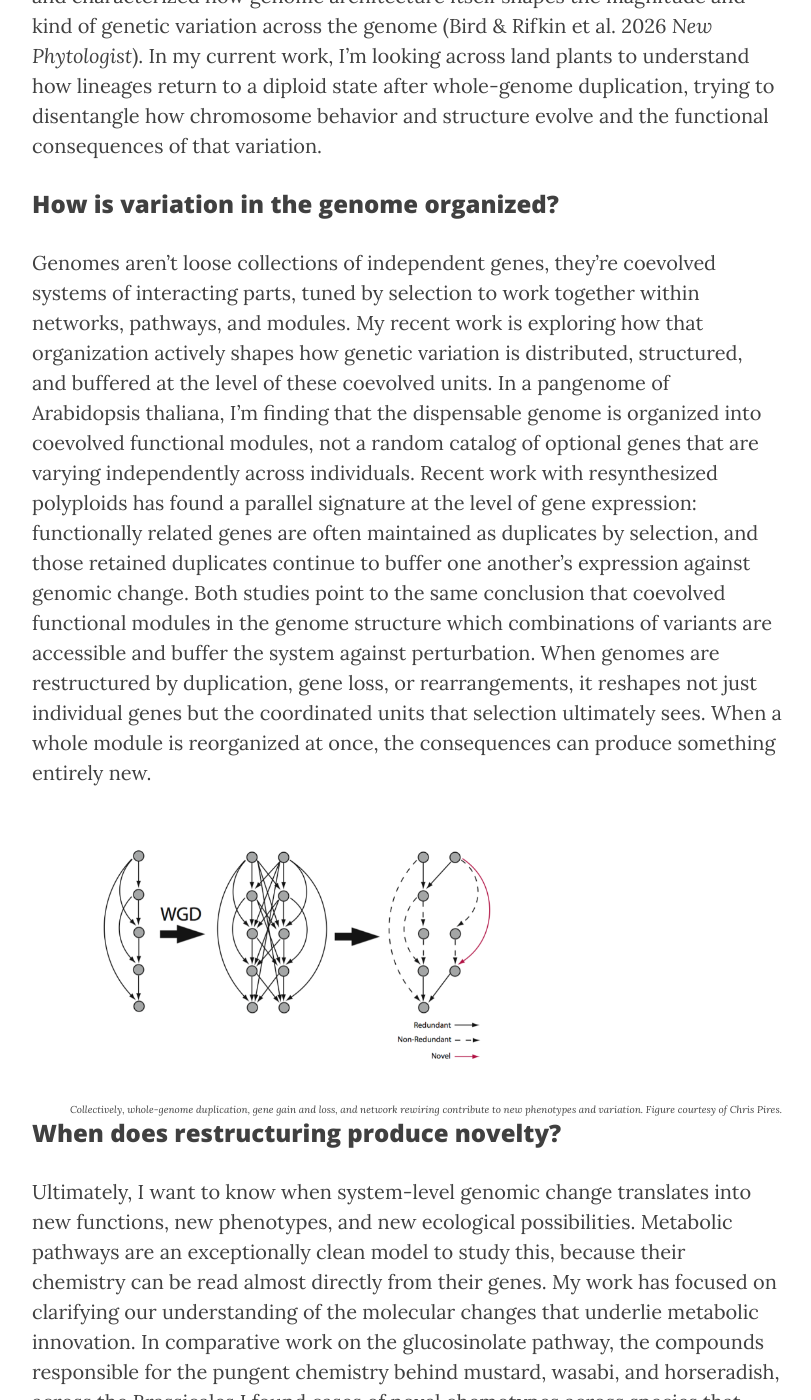
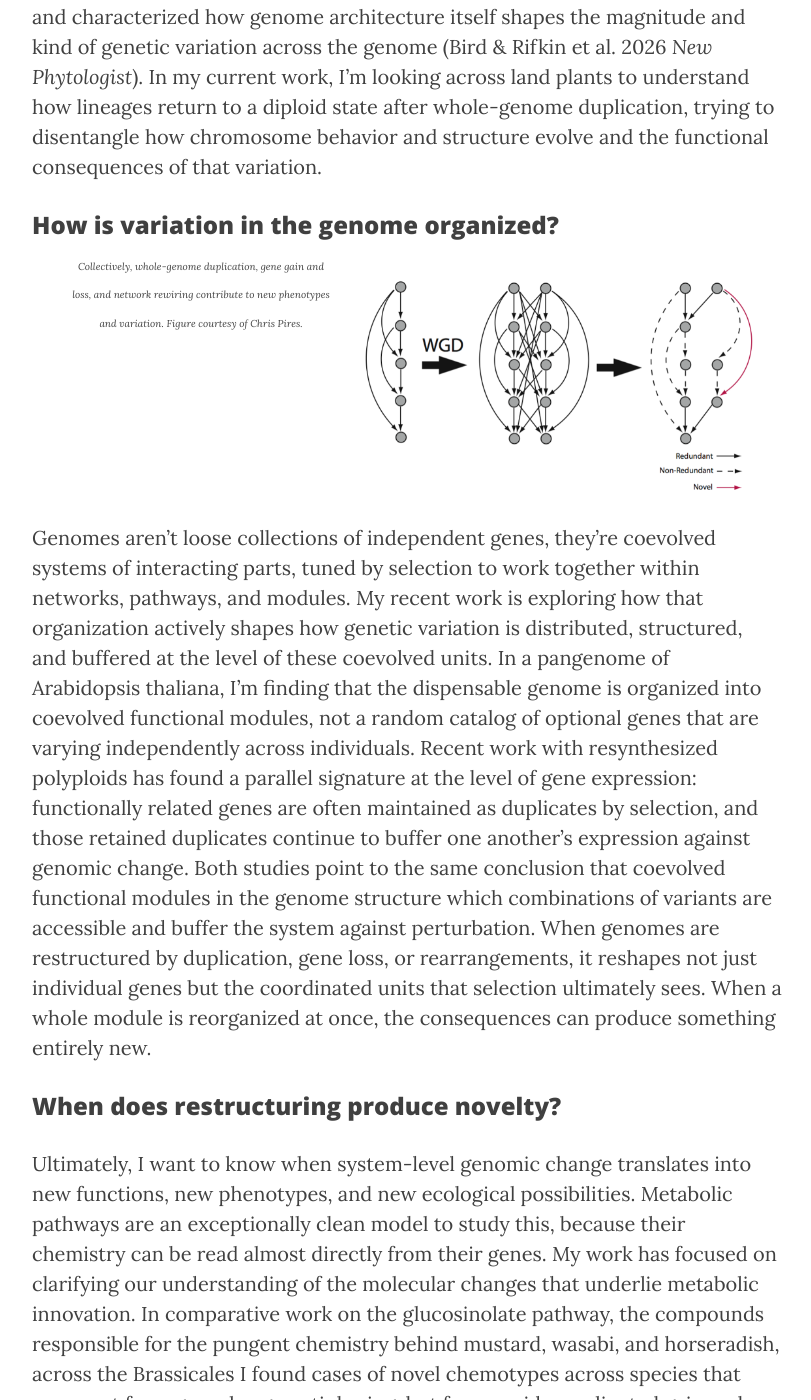
Before and after one commit to KevinABird/KevinABird.github.io, a Jekyll site: the page built from 3_research.md, in a window 1280 px wide and 1400 px high, scrolled down 1717 px. Shown: the whole window, without its empty margins (233-1044 px from the left). Built offline with Jekyll 4.4.1, drawn with Linux system fonts in a browser that asks for light colours; nearby versions of some CDN libraries; some of the changed text lies outside the part shown.

Commit message:
Update 3_research.md

```diff
--- a/3_research.md
+++ b/3_research.md
@@ -9,6 +9,7 @@ The spectacular diversity of life reflects a continual interplay between ecologi
 
 
 My research approaches this through three connected questions.
+
 ___
 
 ### Why do genomes restructure differently across lineages?
@@ -25,14 +26,16 @@ Ferns rarely lose chromosomes after whole-genome duplication, yet such losses ar
 
 ### How is variation in the genome organized?
 
-Genomes aren't loose collections of independent genes, they're coevolved systems of interacting parts, tuned by selection to work together within networks, pathways, and modules. My recent work is exploring how that organization actively shapes how genetic variation is distributed, structured, and buffered at the level of these coevolved units. In a pangenome of Arabidopsis thaliana, I'm finding that the dispensable genome is organized into coevolved functional modules, not a random catalog of optional genes that are varying independently across individuals. Recent work with resynthesized polyploids has found a parallel signature at the level of gene expression: functionally related genes are often maintained as duplicates by selection, and those retained duplicates continue to buffer one another's expression against genomic change. Both studies point to the same conclusion that coevolved functional modules in the genome structure which combinations of variants are accessible and buffer the system against perturbation. When genomes are restructured by duplication, gene loss, or rearrangements, it reshapes not just individual genes but the coordinated units that selection ultimately sees. When a whole module is reorganized at once, the consequences can produce something entirely new.
-
 <div class="right_figure"><figure>
-	<img src="/img/Picture1.png" alt="Network evolution after WGD" style="float: center" width="400" hspace="25" vspace="25" />
+	<img src="/img/Picture1.png" alt="Network evolution after WGD" style="float: right" width="400" hspace="25" vspace="25" />
 		<figcaption>
 			<font size="1.5"><i> Collectively, whole-genome duplication, gene gain and loss, and network rewiring contribute to new phenotypes and variation. Figure courtesy of Chris Pires. </i></font>
 		</figcaption>
 </figure></div>
+
+Genomes aren't loose collections of independent genes, they're coevolved systems of interacting parts, tuned by selection to work together within networks, pathways, and modules. My recent work is exploring how that organization actively shapes how genetic variation is distributed, structured, and buffered at the level of these coevolved units. In a pangenome of Arabidopsis thaliana, I'm finding that the dispensable genome is organized into coevolved functional modules, not a random catalog of optional genes that are varying independently across individuals. Recent work with resynthesized polyploids has found a parallel signature at the level of gene expression: functionally related genes are often maintained as duplicates by selection, and those retained duplicates continue to buffer one another's expression against genomic change. Both studies point to the same conclusion that coevolved functional modules in the genome structure which combinations of variants are accessible and buffer the system against perturbation. When genomes are restructured by duplication, gene loss, or rearrangements, it reshapes not just individual genes but the coordinated units that selection ultimately sees. When a whole module is reorganized at once, the consequences can produce something entirely new.
+
+
 
 ### When does restructuring produce novelty?
 Ultimately, I want to know when system-level genomic change translates into new functions, new phenotypes, and new ecological possibilities. Metabolic pathways are an exceptionally clean model to study this, because their chemistry can be read almost directly from their genes. My work has focused on clarifying our understanding of the molecular changes that underlie metabolic innovation. In comparative work on the glucosinolate pathway, the compounds responsible for the pungent chemistry behind mustard, wasabi, and horseradish, across the Brassicales I found cases of novel chemotypes across species that arose not from gene-by-gene tinkering, but from rapid coordinated gain and loss of many genes across the pathway at once. In these cases, coevolved modules appear to reorganize as units and produce new chemistry in the process (Bird et al. 2025, *Genetics*; Agosto-Ramos et al. 2025 *The Plant Cell*). With the genomic resolution to interrogate these gene gain and loss events, I also argued that some metabolic innovations previously attributed to whole-genome duplication may instead reflect more rapid and complex cycles of gene gain and loss. (Bird et al. 2025 *Current Opinion in Plant Biology*).
```
